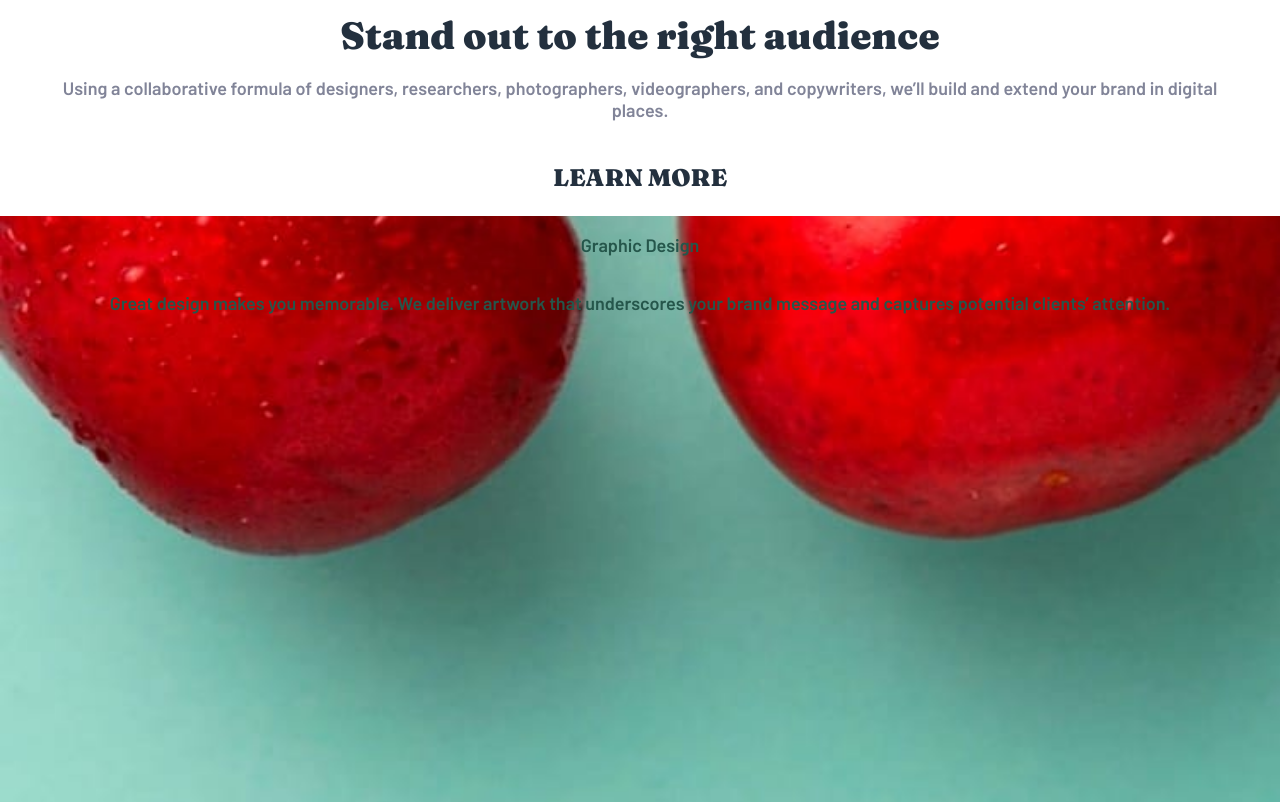
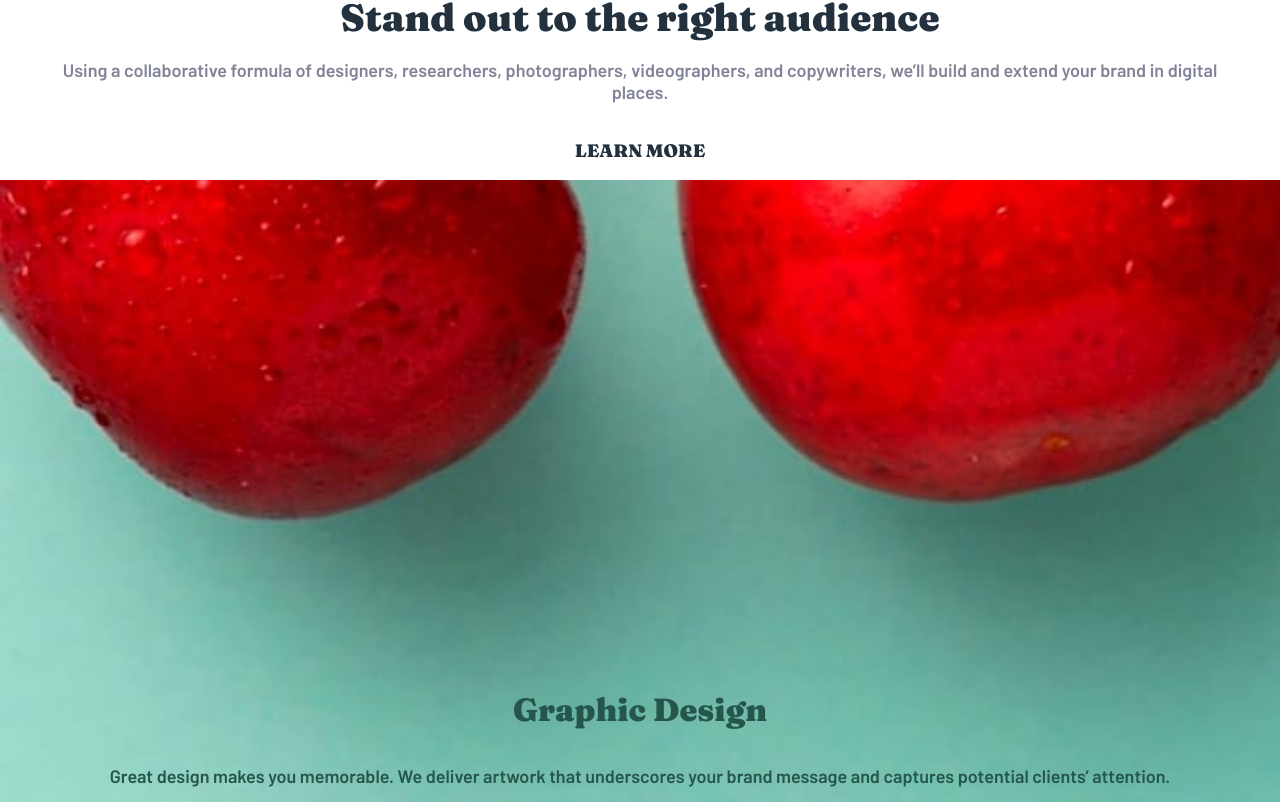
Before and after one commit to mahiv87/sunnyside-agency, a React (Vite) app: page / in a window 1280 px wide. Shown: the part 3138-3940 px from the top of the page. Built offline with nearby package versions, Linux system fonts and the light colour scheme.

Commit message:
secondary cards done

```diff
--- a/src/components/CardComponents/PrimaryCard/PrimaryCard.module.css
+++ b/src/components/CardComponents/PrimaryCard/PrimaryCard.module.css
@@ -32,7 +32,6 @@
 	font-weight: 900;
 	font-style: normal;
 	font-variation-settings: 'SOFT' 0, 'WONK' 0;
-	font-size: 24px;
 	color: hsl(212, 27%, 19%);
 }
 
--- a/src/components/CardComponents/SecondaryCard/SecondaryCard.module.css
+++ b/src/components/CardComponents/SecondaryCard/SecondaryCard.module.css
@@ -1,5 +1,18 @@
 .container {
 	display: flex;
 	flex-direction: column;
-	height: 680px;
+	justify-content: flex-end;
+	align-items: center;
+	height: 625px;
+	padding: 0rem 1rem 3rem 1rem;
 }
+
+.title {
+	font-family: 'Fraunces', serif;
+	font-optical-sizing: auto;
+	font-weight: 900;
+	font-style: normal;
+	font-variation-settings: 'SOFT' 0, 'WONK' 0;
+	font-size: 32px;
+	margin: 0 0 1rem 0;
+}
```
